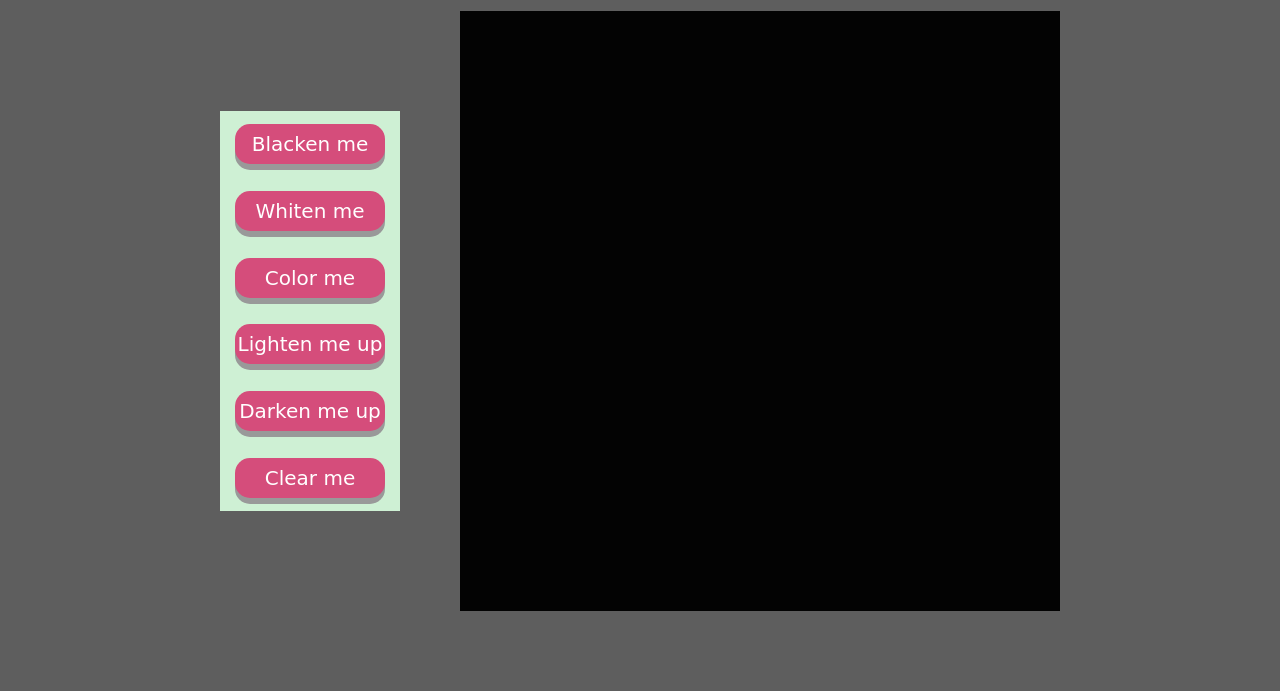
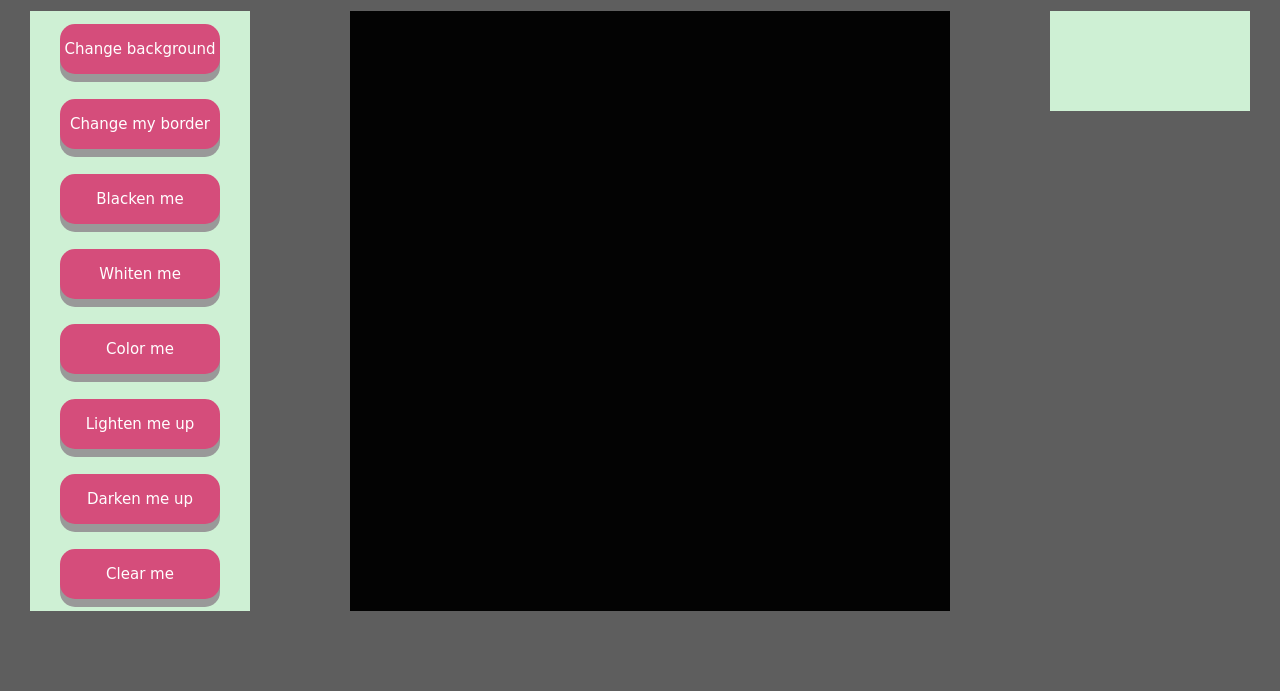
Before and after one commit to jdelgado1979/Etch-A-Sketch, a plain HTML site: page index.html in a window 1280 px wide. Shown: the part 109-800 px from the top of the page. Drawn offline with Linux system fonts and the light colour scheme.

Commit message:
Etch a Sketch
Add more style to the page. Add a display for the grid and two more buttons for more functionality (change border and background color)

```diff
--- a/index.html
+++ b/index.html
@@ -11,12 +11,14 @@
 <body>
 
     <div class="btonContainer">
-        <button class="btns" id="btn1">Blacken me</button>
-        <button class="btns" id="btn2">Whiten me</button>
-        <button class="btns" id="btn3">Color me</button>
-        <button class="btns" id="btn3">Lighten me up</button>
-        <button class="btns" id="btn4">Darken me up</button>
-        <button class="btns" id="btn5">Clear me</button>
+        <button class="btns" id="btn1">Change background</button>
+        <button class="btns" id="btn2">Change my border</button>
+        <button class="btns" id="btn3">Blacken me</button>
+        <button class="btns" id="btn4">Whiten me</button>
+        <button class="btns" id="btn5">Color me</button>
+        <button class="btns" id="btn6">Lighten me up</button>
+        <button class="btns" id="btn7">Darken me up</button>
+        <button class="btns" id="btn8">Clear me</button>
     </div>
 
     <div class="mainContainer">
@@ -25,10 +27,9 @@
         <input type="range" min="1" max="100" value="1" class="slider" id="myRange">
       </div>
      <div class="mainCanvas"></div>
-     <div id="subCanvas" >
-
-     </div>
+     <div id="subCanvas" ></div>
     </div>
+    <div id="showCase" ></div>
 
 </body>
 </html>
--- a/main.js
+++ b/main.js
@@ -3,7 +3,7 @@
 
 var slider = document.getElementById("myRange");
 var canvas2 = document.getElementById('subCanvas');
-
+var showCase = document.getElementById('showCase');
 
 
 // Update the current slider value (each time you drag the slider handle)
@@ -39,4 +39,5 @@ slider.oninput = function(e) {
    canvas2.style.setProperty("grid-template-columns", `repeat(${num}, 1fr)`);
    canvas2.style.setProperty("grid-template-rows", `repeat(${num}, 1fr)`);
 
+   showCase.innerText = `Grid is: ${num} X ${num}`
 }
--- a/style.css
+++ b/style.css
@@ -11,7 +11,7 @@ display: flex;
 justify-content: center;
 align-content: center;
 background-color: hsl(0, 0%, 37%);
-gap: 60px;
+gap: 100px;
 
 }
 
@@ -32,26 +32,26 @@ h1 {
     flex-direction: column;
     justify-content: space-around;
     align-items: center;
-    width: 180px;
-    height: 400px;
-    margin-top: 220px;
+    width: 220px;
+    height: 600px;
+    margin-top: 120px;
     background-color: #CEF0D4;
 }
 
 .btns {
 
-    height: 40px;
-    width: 150px;
+    height: 50px;
+    width: 160px;
     border: none;
     text-align: center;
     text-decoration: none;
     outline: none;
-    font-size: 20px;
+    font-size: 15px;
     font-family: 'Rouge Script', cursive;
     color: white;
     background-color: #d54d7b;
     border-radius: 15px;
-    box-shadow: 0 6px #999;
+    box-shadow: 0 8px #999;
     cursor: pointer;
     opacity: 1;
 
@@ -145,3 +145,15 @@ h1 {
     background: #04AA6D; /* Green background */
     cursor: pointer; /* Cursor on hover */
   }
+
+  #showCase {
+    display: flex;
+    flex-direction: column;
+    justify-content: center;
+    width: 200px;
+    height: 100px;
+    margin-top: 120px;
+    background-color: #CEF0D4;
+    text-align: center;
+    font-size: 30px;
+  }
```
